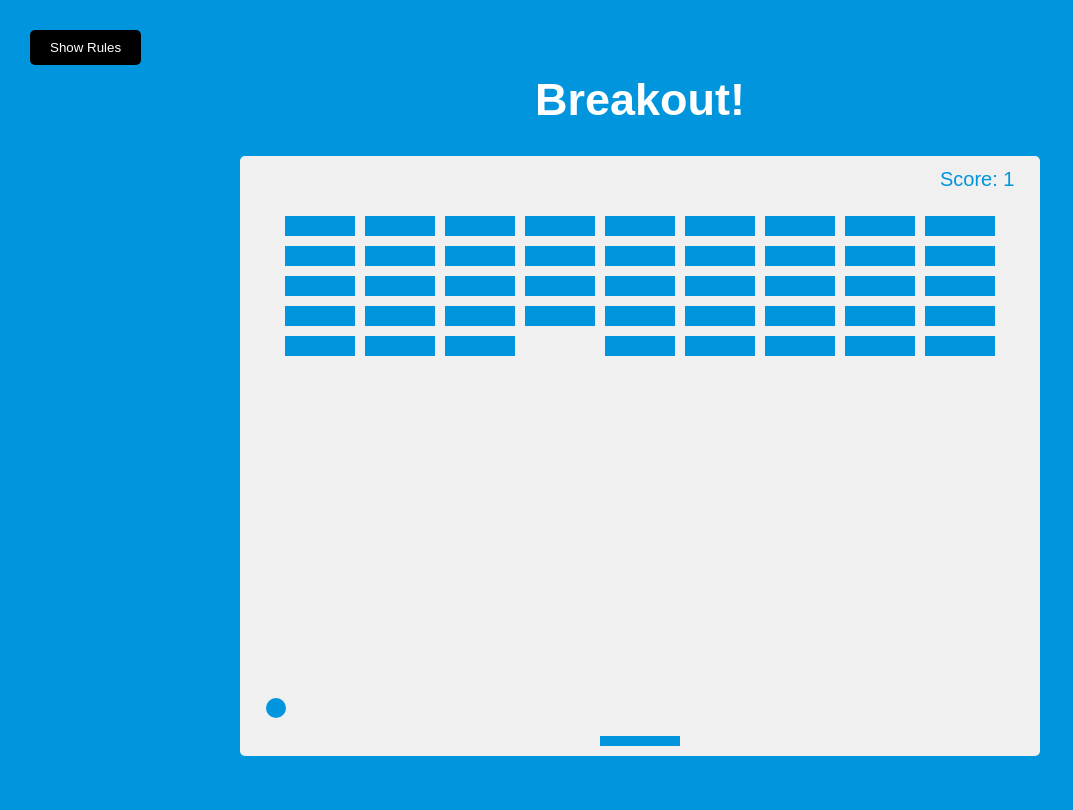
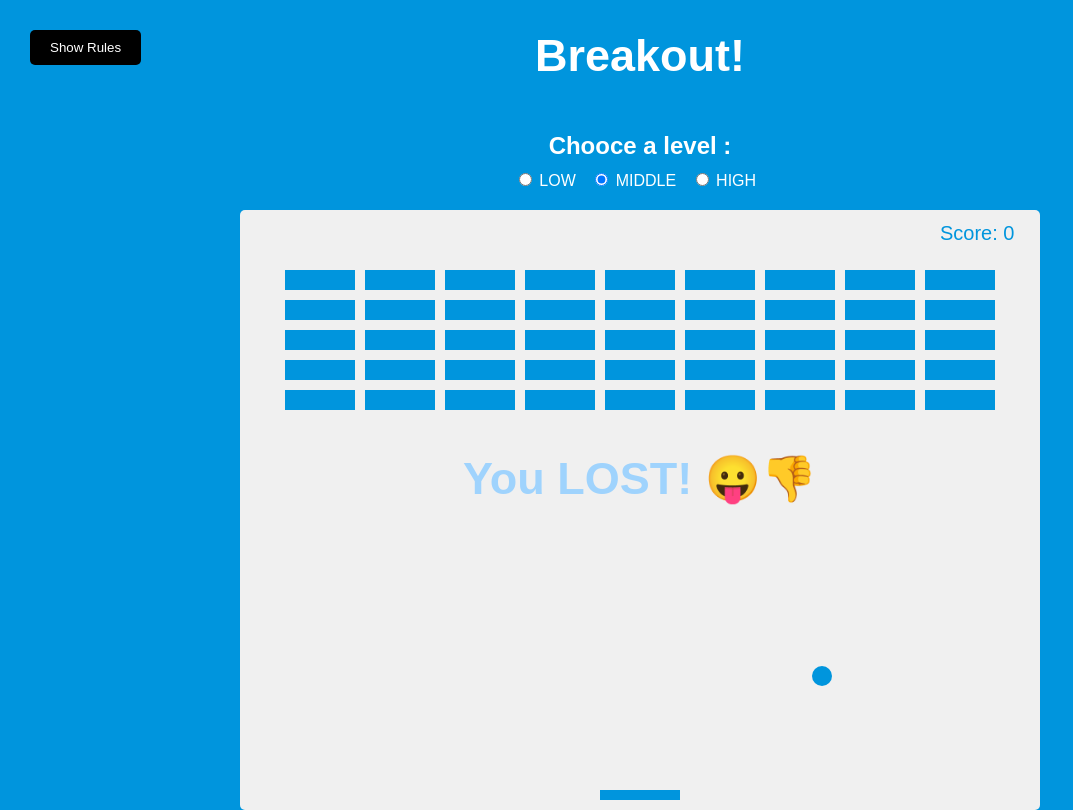
Before and after one commit to Solar5503/Breakout-Game-HTML5-Canvas-API, a plain HTML site: page index.html in a window 1280 px wide. Shown: the whole page, without its empty margins (0-1073 px from the left). Drawn offline with Linux system fonts and the light colour scheme.

Commit message:
Change a level

```diff
--- a/index.html
+++ b/index.html
@@ -10,6 +10,22 @@
   </head>
   <body>
     <h1>Breakout!</h1>
+    <div class="level" id="level">
+      <h2>Chooce a level :</h2>
+      <input type="radio" name="level" id="level-low" data-level="low" />
+      <label for="level-low" class="level-caption">LOW</label>
+      <input
+        type="radio"
+        name="level"
+        id="level-middle"
+        data-level="middle"
+        checked
+      />
+      <label for="level-middle" class="level-caption">MIDDLE</label>
+      <input type="radio" name="level" id="level-high" data-level="high" />
+      <label for="level-high" class="level-caption">HIGH</label>
+    </div>
+    <h3 id="heading" class="heading"></h3>
     <button id="rules-btn" class="btn rules-btn">Show Rules</button>
     <div class="rules" id="rules">
       <h2>How to play:</h2>
--- a/script.js
+++ b/script.js
@@ -3,6 +3,8 @@ const closeBtn = document.getElementById('close-btn');
 const rules = document.getElementById('rules');
 const canvas = document.getElementById('canvas');
 const ctx = canvas.getContext('2d');
+const heading = document.getElementById('heading');
+const level = document.getElementById('level');
 
 let score = 0;
 
@@ -14,9 +16,9 @@ const ball = {
   x: canvas.width / 2,
   y: canvas.height / 2,
   size: 10,
-  speed: 4,
-  dx: 4,
-  dy: -4,
+  speed: 2,
+  dx: 2,
+  dy: -2,
 };
 
 //Create paddle props
@@ -135,13 +137,20 @@ function moveBall() {
   });
 
   //Hit bottom wall - lose
-  if (ball.y + ball.size > canvas.height) showAllBricks();
+  if (ball.y + ball.size > canvas.height) {
+    heading.innerText = 'You LOST! 😛👎';
+    showAllBricks();
+  }
 }
 
 //Increase score
 function increaseScore() {
+  heading.innerText = '';
   score++;
-  if (score % (brickColumnCount * brickRowCount) === 0) showAllBricks();
+  if (score % (brickColumnCount * brickRowCount) === 0) {
+    heading.innerText = 'You WON! ✌🥇🏆';
+    showAllBricks();
+  }
 }
 
 //Make all bricks appear
@@ -191,7 +200,35 @@ function keyUp(e) {
     paddle.dx = 0;
 }
 
+//Change level
+function changeLevel(level) {
+  switch (level) {
+    case 'low':
+      ball.speed = 2;
+      ball.dx = 2;
+      ball.dy = -2;
+      paddle.w = 140;
+      break;
+    case 'middle':
+      ball.speed = 2;
+      ball.dx = 2;
+      ball.dy = -2;
+      paddle.w = 80;
+      break;
+    case 'high':
+      ball.speed = 4;
+      ball.dx = 4;
+      ball.dy = -4;
+      paddle.w = 80;
+      break;
+  }
+}
+
 document.addEventListener('keydown', keyDown);
 document.addEventListener('keyup', keyUp);
 rulesBtn.addEventListener('click', () => rules.classList.add('show'));
 closeBtn.addEventListener('click', () => rules.classList.remove('show'));
+level.addEventListener('change', (e) => {
+  changeLevel(e.target.getAttribute('data-level'));
+  e.target.blur();
+});
--- a/style.css
+++ b/style.css
@@ -70,3 +70,20 @@ canvas {
   display: block;
   margin: auto;
 }
+.level {
+  color: #fff;
+  margin-bottom: 20px;
+}
+.level h2 {
+  text-align: center;
+  margin-bottom: 10px;
+}
+.level .level-caption {
+  margin-right: 10px;
+}
+.heading {
+  position: fixed;
+  bottom: 250px;
+  color: rgb(159, 211, 253);
+  font-size: 45px;
+}
```
